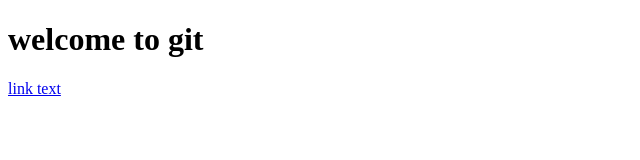
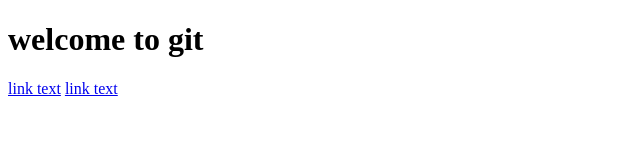
Before and after one commit to GauriSakshi/netflix, a plain HTML site: page index.html in a window 1280 px wide. Shown: the full height of the page, 0-640 px from the left. Drawn offline with Linux system fonts and the light colour scheme.

Commit message:
Update index.html

```diff
--- a/index.html
+++ b/index.html
@@ -7,6 +7,6 @@
 
 <h1>welcome to git</h1>
 <a href="netflix.html">link text</a>
-
+<a href="moja.html">link text</a>
 </body>
 </html
```
